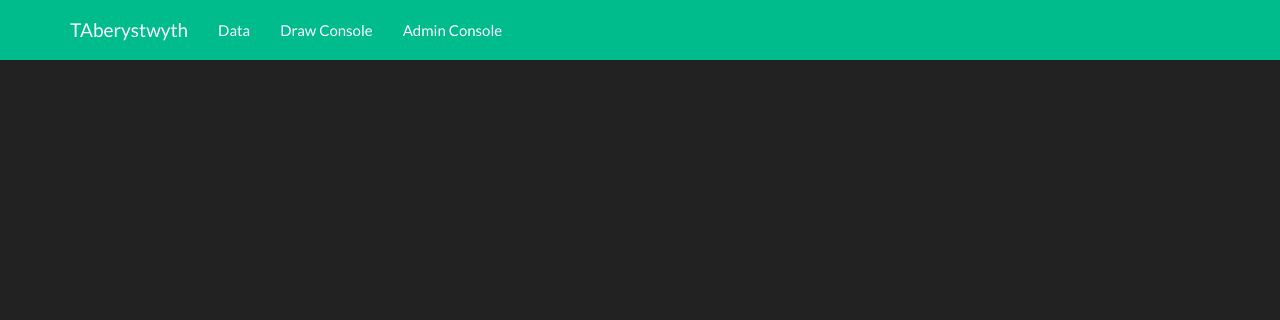
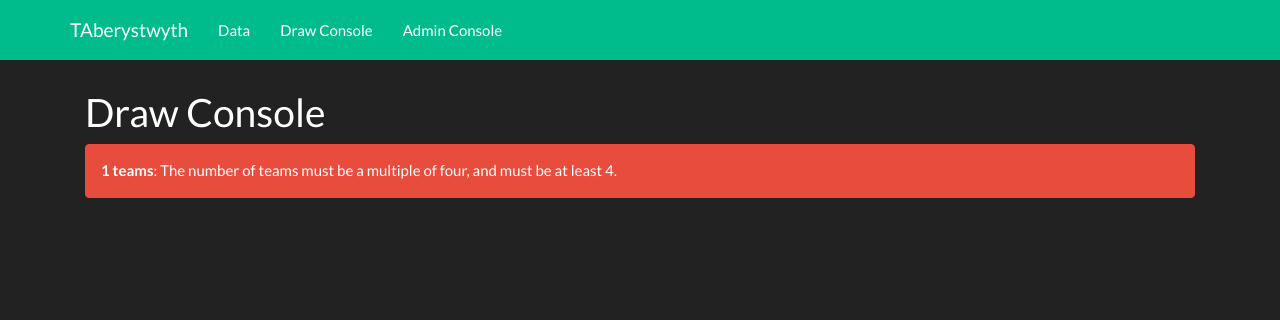
Before and after one commit to sarrionandia/taber, a Django app: template draw/templates/draw/index.html in a window 1280 px wide. Shown: the top 320 px of the page. Run offline with Django 3.2, Linux system fonts and the light colour scheme; the template is opened without the code that fills it: most values are stand-ins (such as "Sample title", 1, 10 or a date in 2020); parts of the project's set-up code (start-up, migrations or seed data) failed here and were passed over; some libraries are stand-ins or nearby versions.

Commit message:
Draw console page

```diff
--- a/draw/templates/draw/index.html
+++ b/draw/templates/draw/index.html
@@ -1,6 +1,24 @@
 {% extends "root.html" %}
 
 {% block content %}
+<h1>Draw Console</h1>
 
+    <div class="alert {% if teams_ok %}alert-success{% else %}alert-danger{% endif %}">
+    <strong>{{ teams_count }} teams</strong>:
+        {% if teams_ok %}
+        This is a {{ rooms }} room tournament
+        {% else %}
+        The number of teams must be a multiple of four, and must be at least 4.
+        {% endif %}
+    </div>
 
+    {% if teams_ok %}
+    <p>
+        When you are ready you can create the draw for Round 1. Once the first
+        round has been drawn, you will be unable to add or delete teams, or
+        delete judges.
+    </p>
+
+        <button class="button btn-success btn-lg">Draw Round 1</button>
+    {% endif %}
 {% endblock %}
```
Also changed, not shown: draw/views.py (+9 -1 lines).
